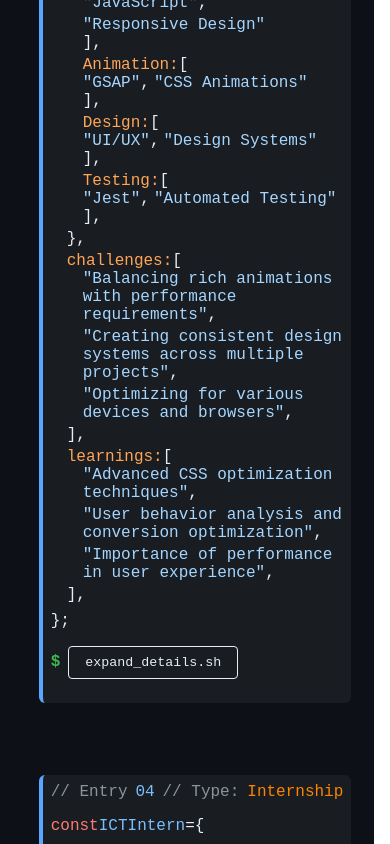
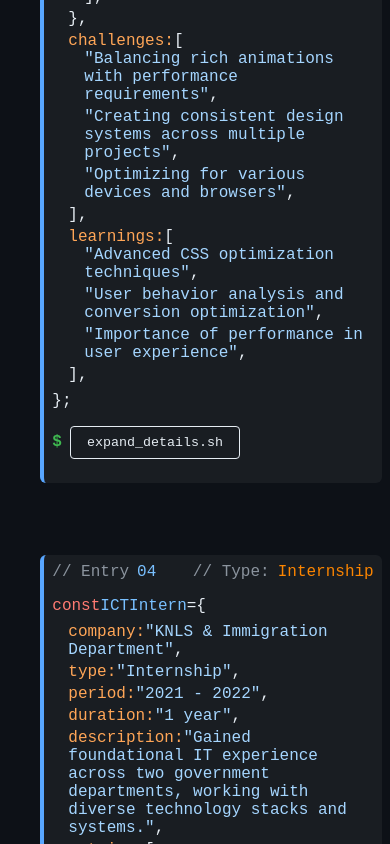
Before and after one commit to Njenga993/kspace, a Vue app: page / in a window 390 px wide. Shown: the part 10199-11043 px from the top of the page. Built offline with nearby package versions, Linux system fonts and the light colour scheme.

Commit message:
changed the whole theme to a terminal like theme

```diff
--- a/src/components/Experience.vue
+++ b/src/components/Experience.vue
@@ -948,6 +948,7 @@ const toggleDetails = (id) => {
 @media (max-width: 768px) {
   .experience-section {
     padding: 1rem;
+     margin-right: -2rem;
   }
 
   .terminal-body {
@@ -971,6 +972,7 @@ const toggleDetails = (id) => {
 @media (max-width: 480px) {
   .experience-section {
     padding: 0rem;
+    margin-right: -2rem;
   }
   .experience-terminal {
     margin-left: 2rem;
--- a/src/components/Footer.vue
+++ b/src/components/Footer.vue
@@ -640,6 +640,7 @@ onUnmounted(() => {
   .terminal-footer {
     padding: 1.5rem 0;
     width: calc(100% - 1rem);
+     margin-right: -2rem;
   }
 
   .terminal-body {
@@ -695,6 +696,7 @@ onUnmounted(() => {
   .terminal-footer {
     padding: 1rem 0;
     width: calc(100% - 1rem);
+     margin-right: -2rem;
   }
 
   .terminal-body {
@@ -750,6 +752,7 @@ onUnmounted(() => {
   .terminal-footer {
     padding: 0.8rem 0;
     width: calc(100% - 1rem);
+     margin-right: -2rem;
   }
 
   .terminal-body {
```
